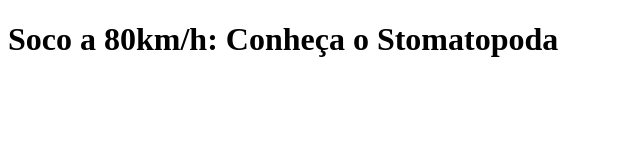
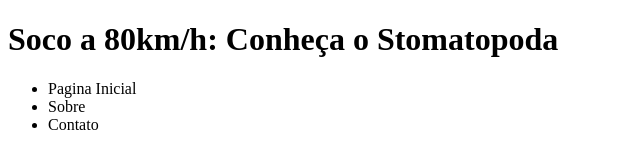
Before and after one commit to EnioNicael/trybe-exercises, a plain HTML site: page intro_dev_web/bloco_3/intro-html-e-css/htmlSemantico.html in a window 1280 px wide. Shown: the whole page, without its empty margins (0-640 px from the left). Drawn offline with Linux system fonts and the light colour scheme.

Commit message:
Adicao de menu de navegacao

```diff
--- a/intro_dev_web/bloco_3/intro-html-e-css/htmlSemantico.html
+++ b/intro_dev_web/bloco_3/intro-html-e-css/htmlSemantico.html
@@ -9,5 +9,14 @@
     <header>
         <h1>Soco a 80km/h: Conheça o Stomatopoda</h1>
     </header>
+
+    <nav>
+        <ul>
+            <li>Pagina Inicial</li>
+            <li>Sobre</li>
+            <li>Contato</li>
+        </ul>
+    </nav>
+
   </body>
 </html>
```
